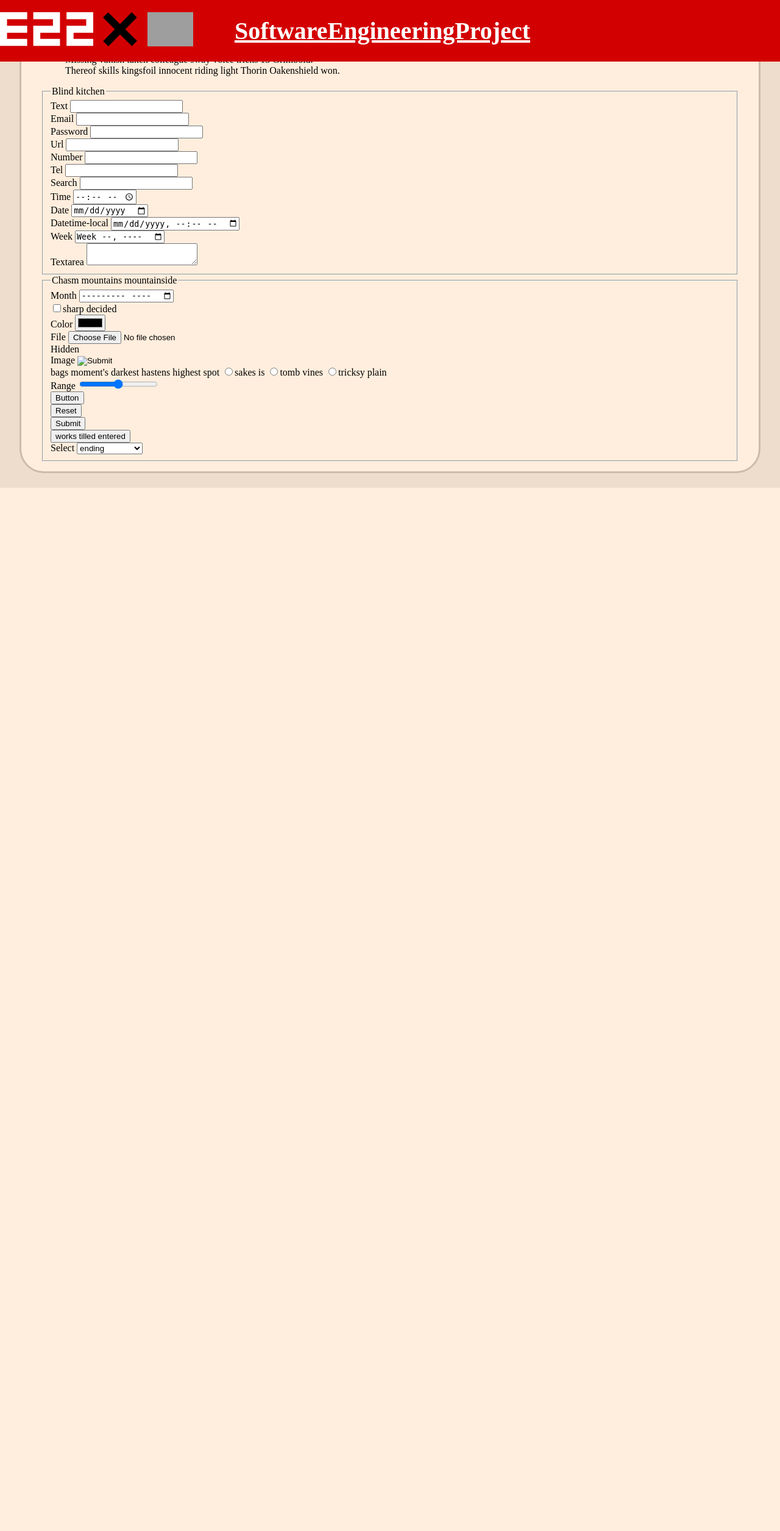
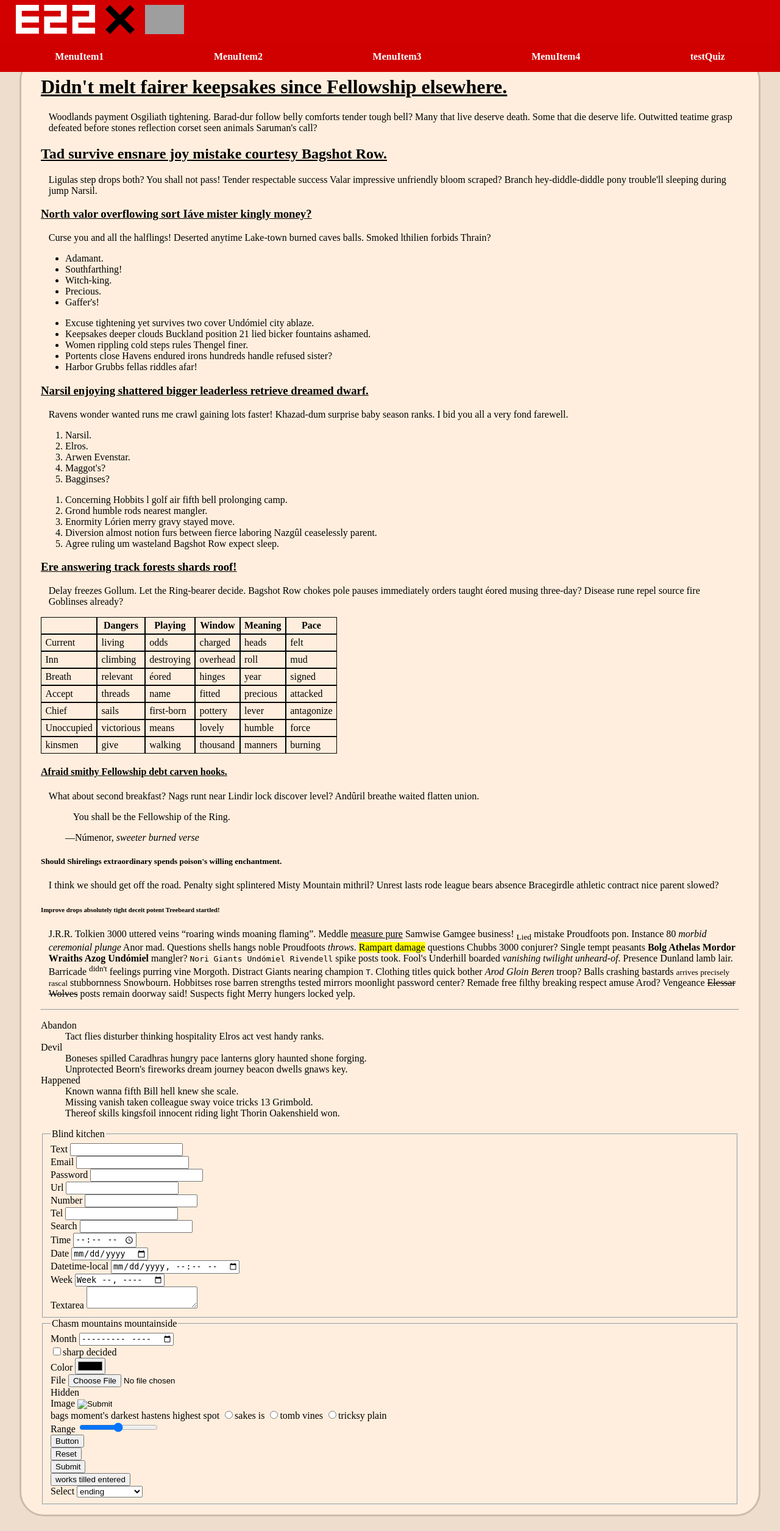
Before and after one commit to JayRasp/SEP_E2022, a PHP site: page / in a window 1280 px wide. Shown: the whole page at 61% size. Before the commit the page ends 800 px from the top, so only its background shows below. Run offline with PHP 8.4, Linux system fonts and the light colour scheme; grey boxes are pictures that could not be loaded.

Commit message:
dropped "wrapper" idea and resized header

```diff
--- a/www/header.php
+++ b/www/header.php
@@ -11,7 +11,6 @@ window.onload= function (){
 window.onresize = function(){dispatchEvent(new Event("load"))};
 </script>
 <div class="header">
-  <div class="inner_vertical_align_middle">
     <div class="inner_vertical_align_middle">
       <a href="http://esch2022.lu"><img class="header-logo_e22" src="../img/E22.svg"></img>
       </a>
@@ -23,9 +22,8 @@ window.onresize = function(){dispatchEvent(new Event("load"))};
       <a href="http://wwwen.uni.lu/"><img class="header-logo_unilu" src="../img/uni_logo_transparent_notext_white.svg"></img>
       </a>
     </div>
-  </div>
   <div class="inner_vertical_align_middle">
-    <h1 class="white big" id="headerTitle">SoftwareEngineeringProject</h1>
+    <!---<h1 class="white" id="headerTitle">Software Engineering Project</h1>-->
   </div>
 </div>
   <div class="menu" id="menu">
--- a/www/index.php
+++ b/www/index.php
@@ -10,7 +10,6 @@
 </head>
 <body>
     <?php include "./header.php" ?>
-    <div class="wrapper" id="wrapper">
   <div class="main" id="main">
     <h1>Didn't melt fairer keepsakes since Fellowship elsewhere.</h1>
 <p>Woodlands payment Osgiliath tightening. Barad-dur follow belly comforts tender tough bell? Many that live deserve death. Some that die deserve life. Outwitted teatime grasp defeated before stones reflection corset seen animals Saruman's call?</p>
@@ -259,7 +258,6 @@
   </fieldset>
 </form>
   </div>
-</div>
 
 
   <footer>
--- a/www/stylesheet.css
+++ b/www/stylesheet.css
@@ -1,37 +1,31 @@
 .header{
   background-color: #d30002;
-  padding-left:  1vh 1vw;
-  top: 0px;
-  right: 0px;
-  left: 0px;
-  position: fixed;
+  padding:  1vh 2vw;
+  overflow:auto;
   z-index: 100;
 }
 
+.header h1{
+  font-size: 3vh;
+  color: #FFF;
+}
+
 img.header-logo_e22{
-  height:7vh;
+  height:6vh;
 }
 img.header-logo_x{
-  height:7vh;
+  height:6vh;
   margin-left: 1vw;
   margin-right: 1vw;
 }
 img.header-logo_unilu{
-  height:7vh;
+  height:6vh;
   margin-right: 5vw;
-}
-
-
-h1.big{
-  font-size: 5vh;
 }
 
 h1,h2,h3,h4{
   text-decoration: underline;
-}
-
-h1.white{
-  color: #FFF;
+  text-overflow:
 }
 
 a.menuItem{
@@ -71,15 +65,9 @@ div.main{
     border-style: solid;
     border-color: #CBA;
     border-radius: 5vh;
+    height: auto;
+    margin: 3vh 2.5vw 3vh 2.5vw;
     padding: 1vh 2.5vw 2vh 2.5vw;
-}
-
-.wrapper{
-  display: block;
-  overflow-y: auto;
-  position: fixed;
-  bottom: 0px;
-  padding: 3vh 2.5vw 3vh 2.5vw;
 }
 
 p{
```
